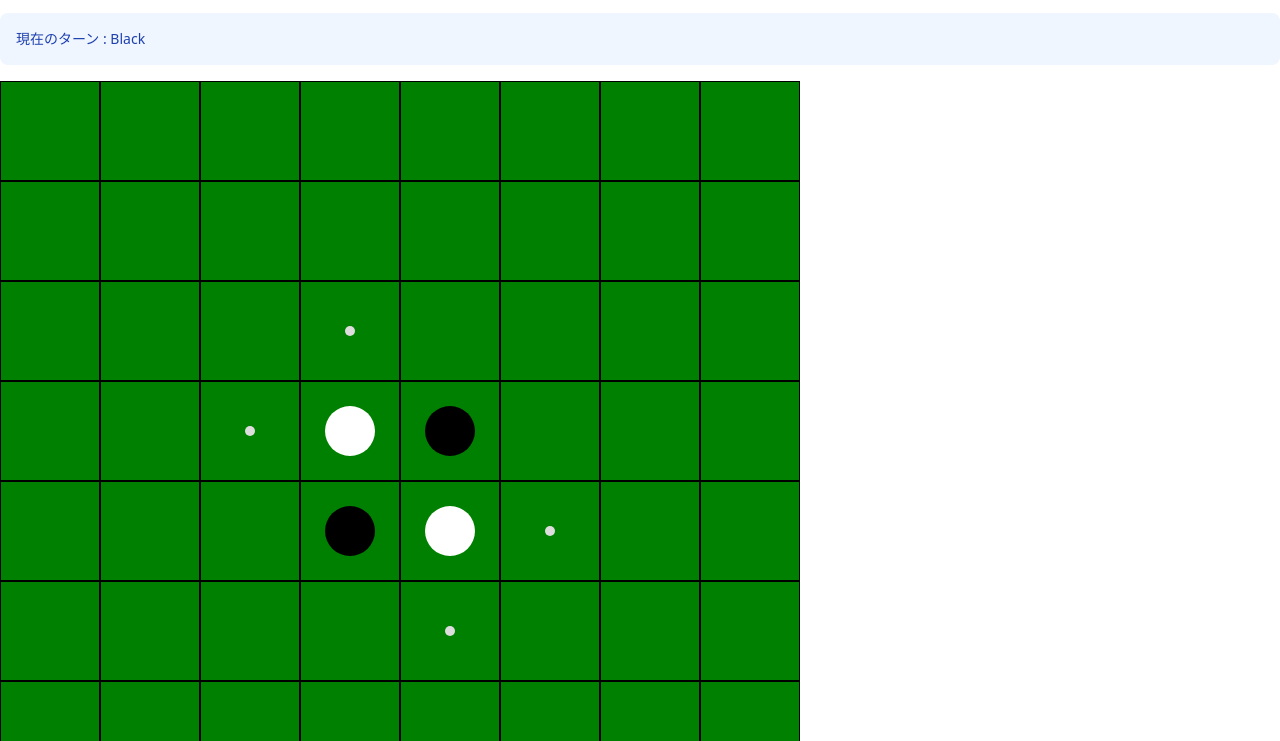
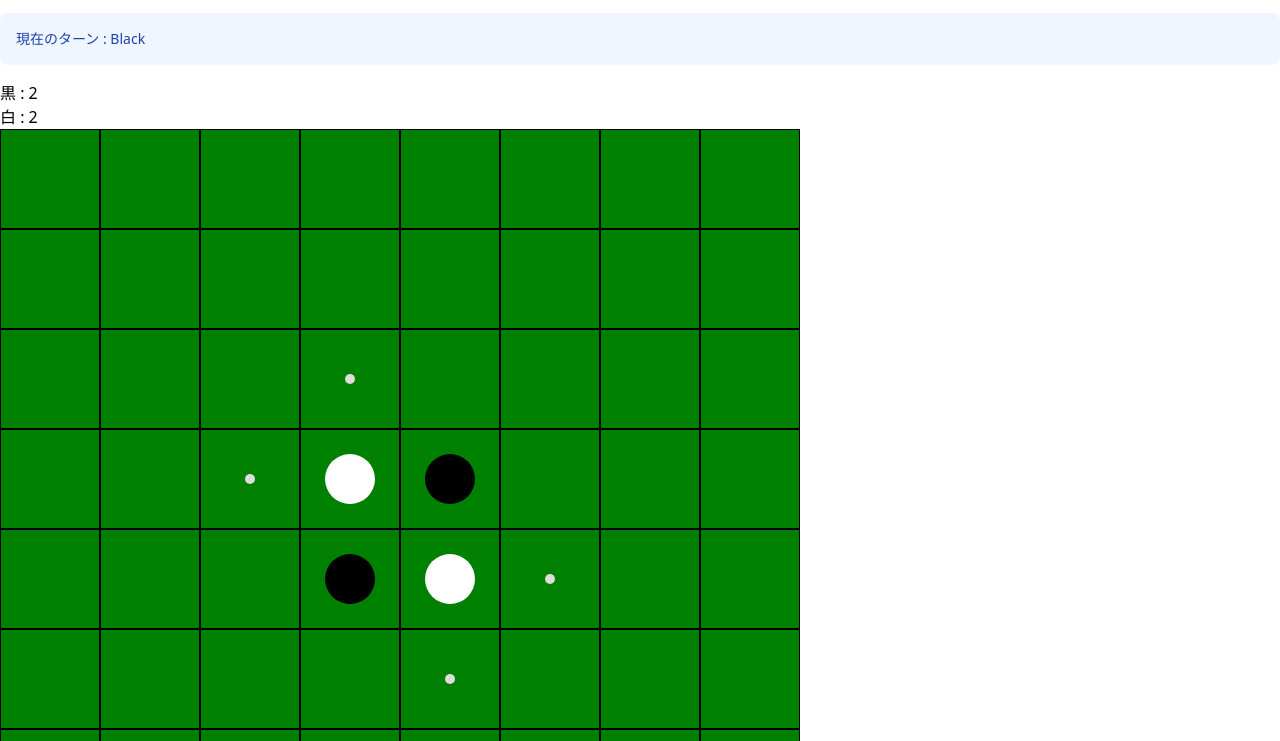
Before and after one commit to xhisashix/othello-ts, a website built with Vite: page index.html in a window 1280 px wide. Shown: the part 59-800 px from the top of the page. Built offline with nearby package versions, Linux system fonts and the light colour scheme.

Commit message:
chore: Update Othello game board to display piece count

```diff
--- a/index.html
+++ b/index.html
@@ -14,14 +14,24 @@
           class="p-4 my-4 text-sm text-blue-800 rounded-lg bg-blue-50 dark:bg-gray-800 dark:text-blue-400"
           role="alert"
         >
-          <p>
-            <span id="black-count">現在のターン</span> : <span id="white-count"></span>
-            <span id="current-player"></span>
+          <span>現在のターン</span> :
+          <span id="current-player"></span>
+        </div>
+        <div class="mt-4">
+          <p id="">
+            黒 :
+            <span id="black-count"></span>
+          </p>
+          <p id="">
+            白 :
+            <span id="white-count"></span>
           </p>
         </div>
         <div id="board" class="board"></div>
         <div class="mt-4">
-          <button id="reset" class="bg-gray-300 rounded px-2 py-1">リセット</button>
+          <button id="reset" class="bg-gray-300 rounded px-2 py-1">
+            リセット
+          </button>
         </div>
       </main>
     </div>
--- a/src/othello.ts
+++ b/src/othello.ts
@@ -54,7 +54,6 @@ class othello implements OthelloInterface {
    * @returns string | null
    */
   getWinner(): string | null {
-
     let blackCount = 0;
     let whiteCount = 0;
 
@@ -142,6 +141,19 @@ class othello implements OthelloInterface {
         currentPlayerElement.innerText = "White";
       }
     }
+
+    const [blackCount, whiteCount] = this.countPieces();
+
+    const blackCountElement = document.getElementById("black-count");
+    if (blackCountElement) {
+      blackCountElement.innerText = blackCount.toString();
+    }
+
+    const whiteCountElement = document.getElementById("white-count");
+
+    if (whiteCountElement) {
+      whiteCountElement.innerText = whiteCount.toString();
+    }
   }
 
   /**
@@ -224,6 +236,27 @@ class othello implements OthelloInterface {
     }
     return false;
   }
+
+  /**
+   * count the number of pieces
+   * @returns number, number
+   */
+  countPieces(): [number, number] {
+    let blackCount = 0;
+    let whiteCount = 0;
+
+    this.board.forEach((row) => {
+      row.forEach((cell) => {
+        if (cell === "B") {
+          blackCount++;
+        } else if (cell === "W") {
+          whiteCount++;
+        }
+      });
+    });
+
+    return [blackCount, whiteCount];
+  }
 }
 
 export default othello;
--- a/src/othelloInterface.ts
+++ b/src/othelloInterface.ts
@@ -58,6 +58,12 @@ interface OthelloInterface {
    * @returns void
    */
   isValidMove(row: number, col: number): boolean;
+
+  /**
+   * count the number of pieces
+   * @returns number, number
+   */
+  countPieces(): [number, number];
 }
 
 export default OthelloInterface;
```
